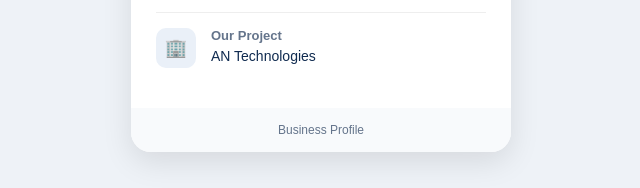
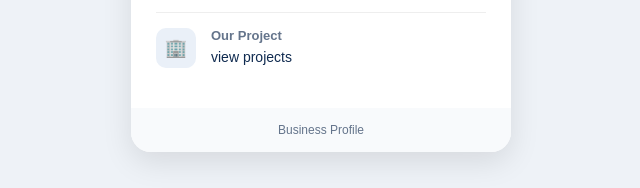
Before and after one commit to LesegoLesego/Lerato-Matsaneng-Profile, a plain HTML site: page Profile/project/index.html in a window 1280 px wide. Shown: the part 609-797 px from the top of the page, 319-959 px from the left. Drawn offline with Linux system fonts and the light colour scheme.

Commit message:
Update index.html
added link

```diff
--- a/Profile/project/index.html
+++ b/Profile/project/index.html
@@ -227,7 +227,10 @@
 
                 <div class="detail-info">
                     <h3>Our Project</h3>
-                    <p>AN Technologies</p>
+                     <a href="https://beautiful-lolly-8b37e0.netlify.app/"
+                       target="_blank">
+                         view projects
+                    </a>
                 </div>
             </div>
 
```
